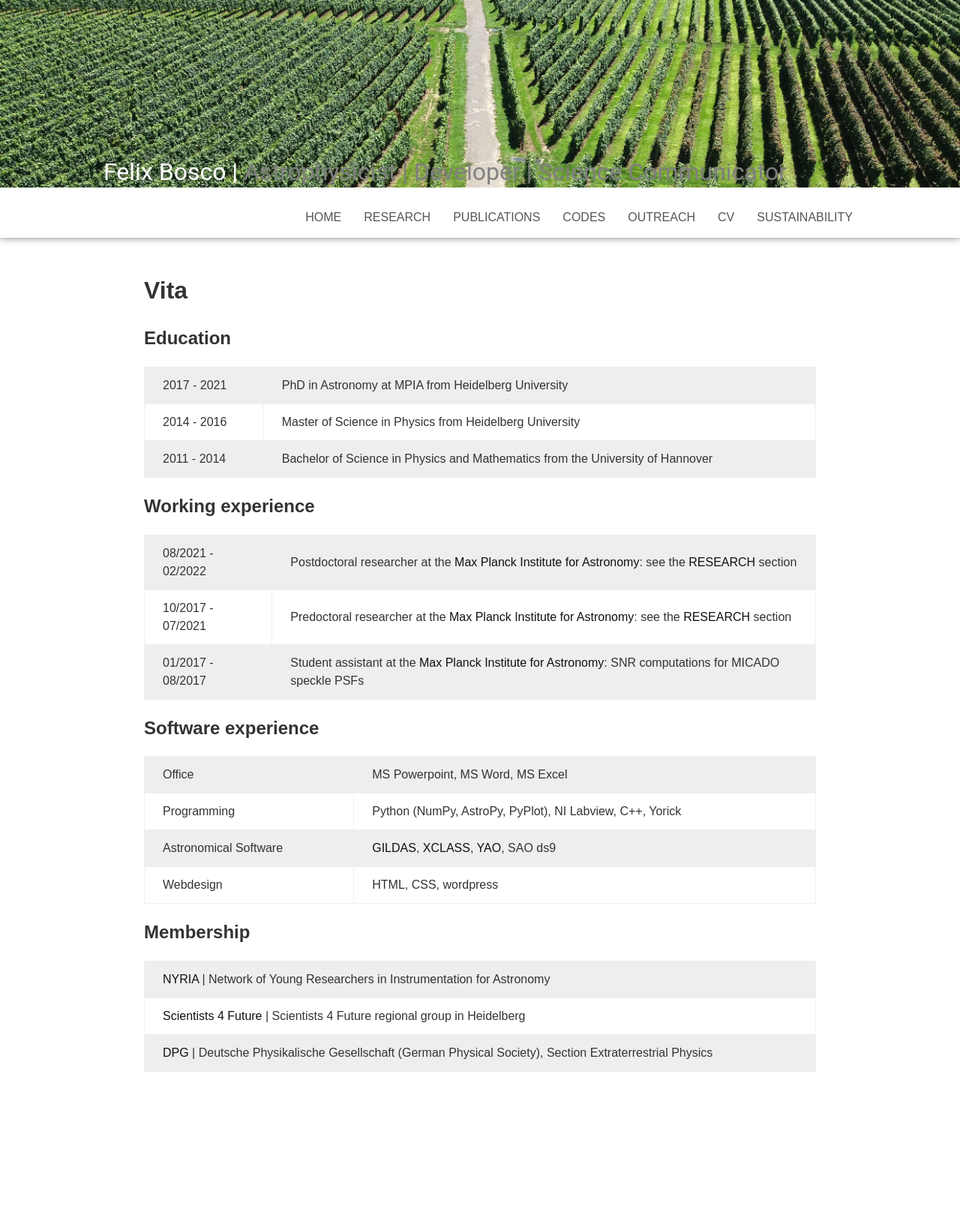
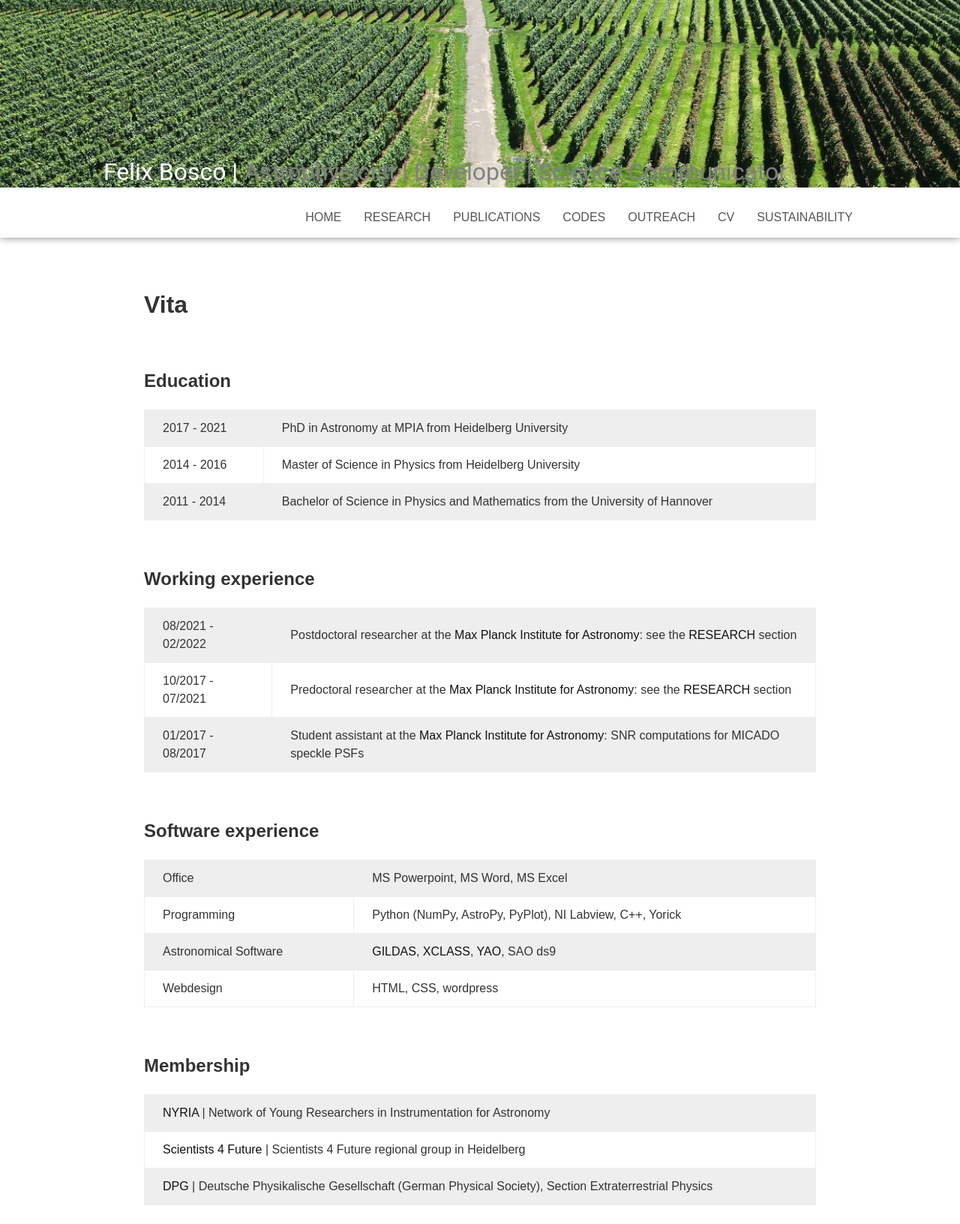
Before and after one commit to felixbosco/felixbosco.github.io, a Jekyll site: the page built from cv.html, in a window 1280 px wide. Shown: the whole page at 75% size. Built offline with Jekyll 4.4.1, drawn with Linux system fonts in a browser that asks for light colours; before the commit the page ends 1454 px from its top, so only the background shows below that.

Commit message:
Insert margin-top for main h2

```diff
--- a/assets/css/style.css
+++ b/assets/css/style.css
@@ -101,8 +101,11 @@ main a {
 main a:hover {
   text-decoration: underline;
 }
-main h1 h2 {
+main h1 {
   margin-top: 40px;
+}
+main h2 {
+  margin-top: 60px;
 }
 
 /* ---------- responsive design ---------- */
```
